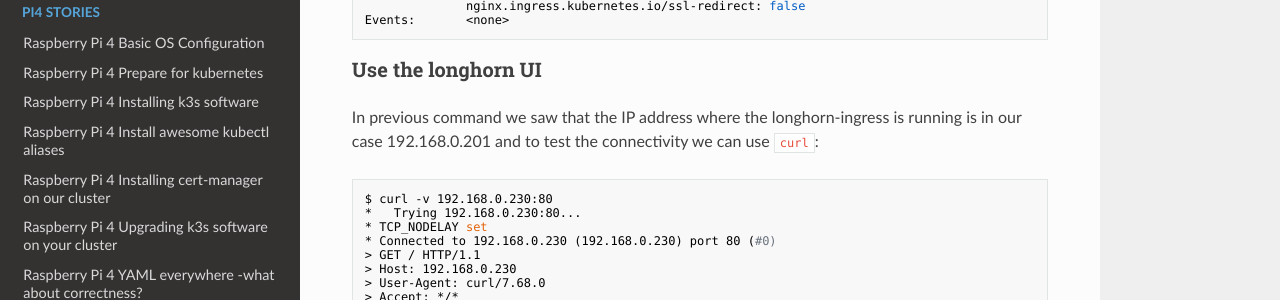
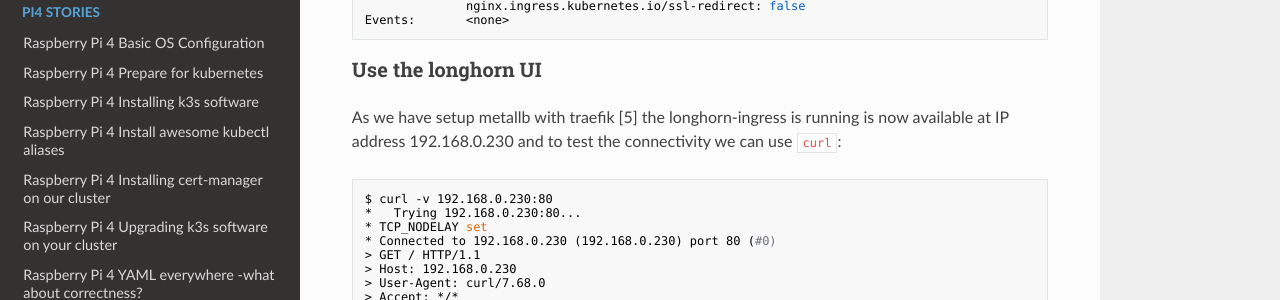
Before and after one commit to gdha/pi-stories, an MkDocs documentation site: the page built from docs/pi-stories9.md, in a window 1280 px wide and 900 px high, scrolled down 2520 px. Shown: the part 150-450 px from the top of the window. Built offline with MkDocs 1.6.1, drawn with Linux system fonts in a browser that asks for light colours; nearby versions of some CDN libraries; some of the changed text lies outside the part shown.

Commit message:
forgot to mention the metallb stuff in story 9

````diff
--- a/docs/pi-stories9.md
+++ b/docs/pi-stories9.md
@@ -152,7 +152,7 @@ Events:       <none>
 ```
 ### Use the longhorn UI
 
-In previous command we saw that the IP address where the longhorn-ingress is running is in our case 192.168.0.201 and to test the connectivity we can use `curl`:
+As we have setup metallb with traefik [5] the longhorn-ingress is running is now available at IP address 192.168.0.230 and to test the connectivity we can use `curl`:
 
 ```bash
 $ curl -v 192.168.0.230:80
@@ -230,6 +230,7 @@ And, the details of one node:
 
 [4] [Accessing Loghorn through UI](https://longhorn.io/docs/1.1.0/deploy/accessing-the-ui/longhorn-ingress/)
 
+[5] [Replacing internal traefik with Metallb](https://gdha.github.io/pi-stories/pi-stories11/)
 
 ### Edit history
 
````
